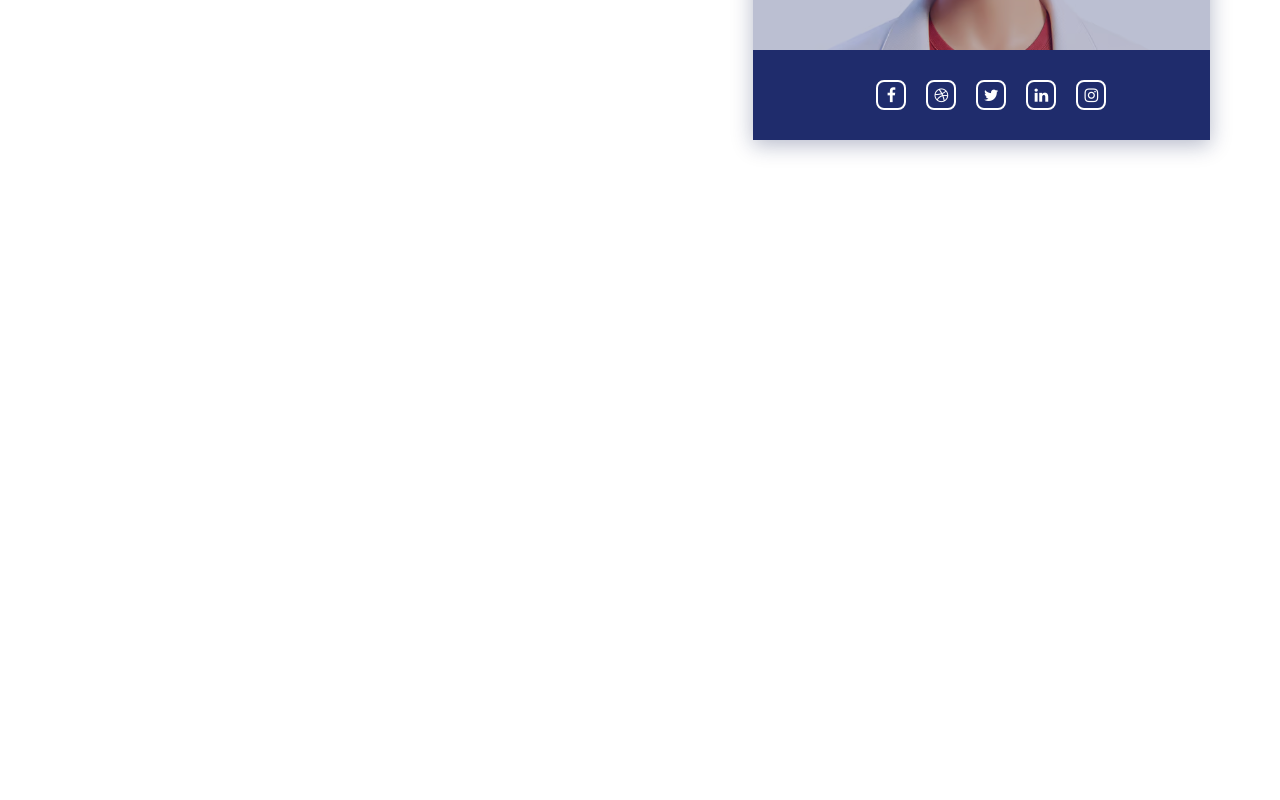
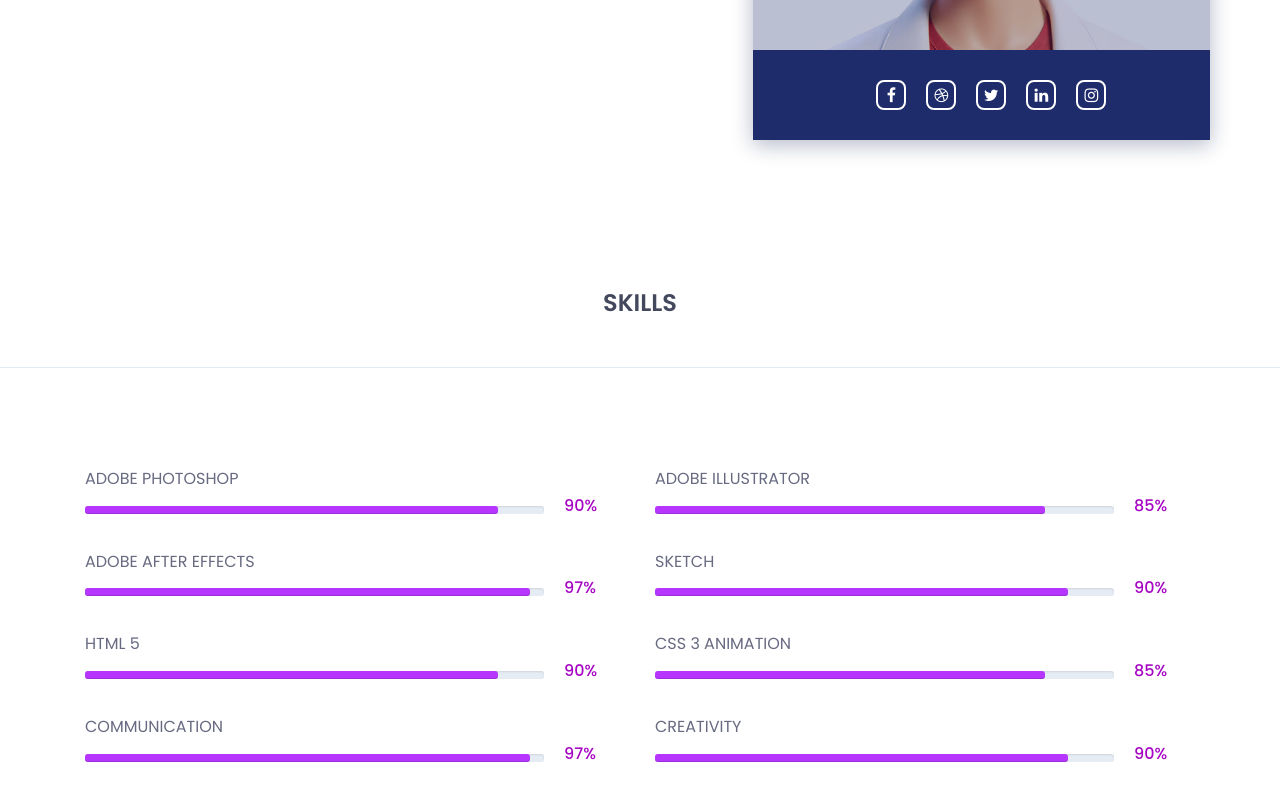
Before and after one commit to vishnu-mevada/react-vite-portfolio-web-app, a React (Vite) app: page / in a window 1280 px wide. Shown: the part 1455-2255 px from the top of the page. Before the commit the page ends 1695 px from the top, so only its background shows below. Built offline with nearby package versions, Linux system fonts and the light colour scheme.

Commit message:
added Skills page

```diff
--- a/src/App.jsx
+++ b/src/App.jsx
@@ -1,9 +1,10 @@
 import './App.css';
-import { Header, Welcome, About } from './components/index';
+import { Header, Welcome, About, Skills } from './components/index';
 import constants from './constants.json';
 
 function App() {
   const profileData = constants.profileData;
+  const skillsData = constants.skillsData;
 
   return (
     <>
@@ -11,6 +12,7 @@
         <Header></Header>
         <Welcome></Welcome>
         <About profileData={profileData}></About>
+        <Skills skillsData={skillsData}></Skills>
       </div>
     </>
   )
--- /dev/null
+++ b/src/components/Skills.jsx
@@ -0,0 +1,43 @@
+import React from "react";
+
+const Skills = ({ skillsData }) => {
+  return (
+    <>
+      <section id="skills" className="skills">
+        <div className="skill-content">
+          <div className="section-heading text-center">
+            <h2>Skills</h2>
+          </div>
+          <div className="container">
+            <div className="row">
+              <div className="col-md-12">
+                <div className="single-skill-content">
+                  {skillsData.map((skill, index) => (
+                    <div className="barWrapper col-md-6" key={index}>
+                      <span className="progressText">{skill.name}</span>
+                      <div className="single-progress-txt">
+                        <div className="progress">
+                          <div
+                            className="progress-bar"
+                            role="progressbar"
+                            aria-valuenow={skill.value}
+                            aria-valuemin="0"
+                            aria-valuemax="100"
+                            style={{ width: `${skill.value}%` }}
+                          ></div>
+                        </div>
+                        <h3>{skill.value}%</h3>
+                      </div>
+                    </div>
+                  ))}
+                </div>
+              </div>
+            </div>
+          </div>
+        </div>
+      </section>
+    </>
+  );
+};
+
+export default Skills;
--- a/src/components/index.js
+++ b/src/components/index.js
@@ -1,3 +1,4 @@
 export { default as Header } from './Header';
 export { default as Welcome } from './Welcome';
 export { default as About } from './About';
+export { default as Skills } from './Skills';
```
